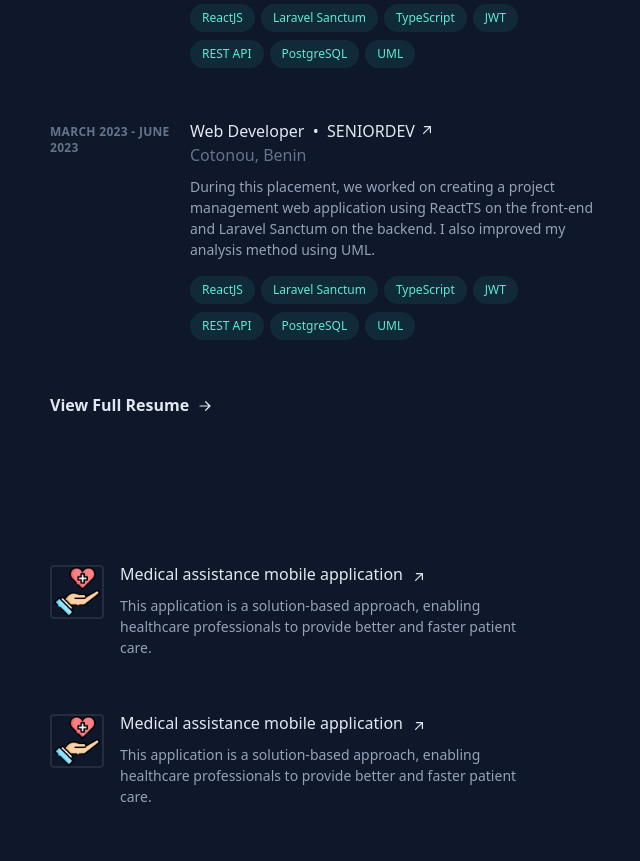
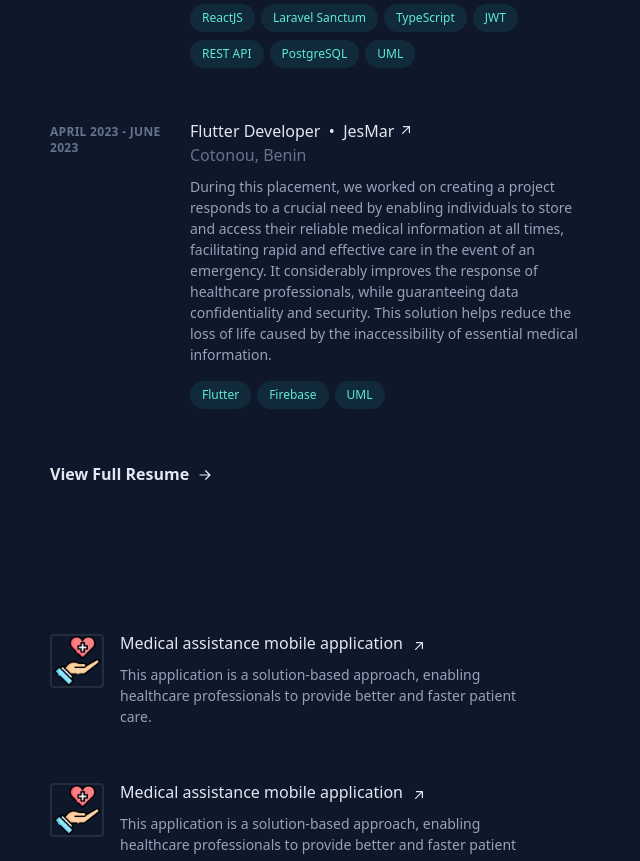
Before and after one commit to Harley755/portfolio-vuejs, a Vue app: page / in a window 1280 px wide. Shown: the part 1220-2081 px from the top of the page, without its empty margins (590-1230 px from the left). Built offline with nearby package versions, Linux system fonts and the light colour scheme.

Commit message:
Update Experience

```diff
--- a/src/components/rigthSideComponents/ExperienceComponent.vue
+++ b/src/components/rigthSideComponents/ExperienceComponent.vue
@@ -24,14 +24,14 @@ export default {
           companyWebsite: 'https://seniordev-group.com/',
         },
         {
-          date: 'March 2023 - June 2023',
-          role: 'Web Developer',
-          company: 'SENIORDEV',
+          date: 'April 2023 - June 2023',
+          role: 'Flutter Developer',
+          company: 'JesMar',
           location: 'Cotonou, Benin',
           description:
-            'During this placement, we worked on creating a project management web application using ReactTS on the front-end and Laravel Sanctum on the backend. I also improved my analysis method using UML.',
-          technologies: ['ReactJS', 'Laravel Sanctum', 'TypeScript', 'JWT', 'REST API', 'PostgreSQL', 'UML'],
-          companyWebsite: 'https://seniordev-group.com/',
+            'During this placement, we worked on creating a project responds to a crucial need by enabling individuals to store and access their reliable medical information at all times, facilitating rapid and effective care in the event of an emergency. It considerably improves the response of healthcare professionals, while guaranteeing data confidentiality and security. This solution helps reduce the loss of life caused by the inaccessibility of essential medical information.',
+          technologies: ['Flutter', 'Firebase', 'UML'],
+          companyWebsite: 'https://www.facebook.com/p/Jesmar-100076165212205/',
         },
       ],
     };
```
